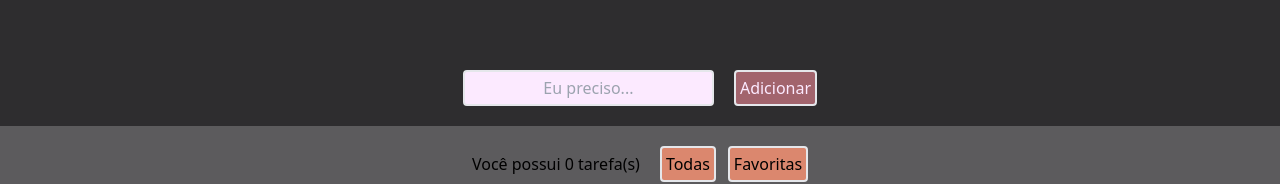
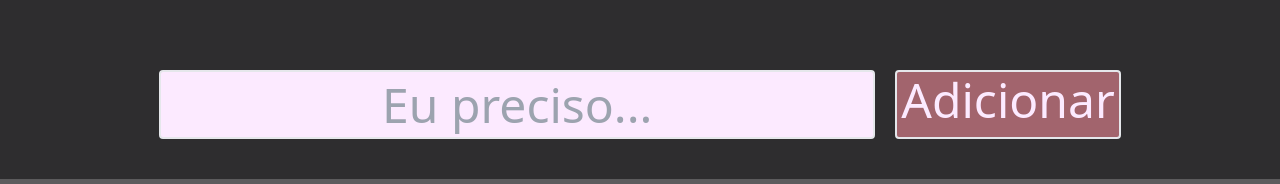
Before and after one commit to ricierirossi/my-todo-list, a Vue app: page / in a window 1280 px wide. Shown: the part 260-444 px from the top of the page. Built offline with nearby package versions, Linux system fonts and the light colour scheme; no server answers.

Commit message:
Test form css

```diff
--- a/src/App.vue
+++ b/src/App.vue
@@ -5,7 +5,7 @@
                 <span class="material-symbols-outlined text-130"> lists </span>
                 <span class="text-180">Tarefas</span>
             </div>
-            <TaskForm class="flex justify-center" />
+            <TaskForm class="flex justify-center text-center text-5xl mb-5" />
         </div>
         <div>
             <div>
```
